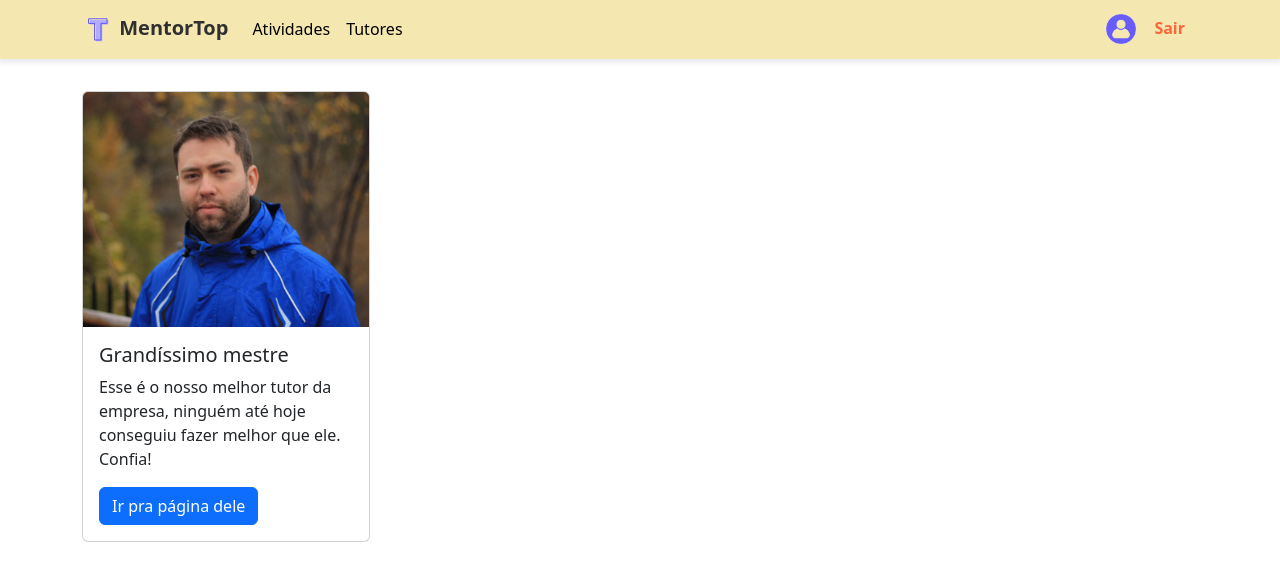
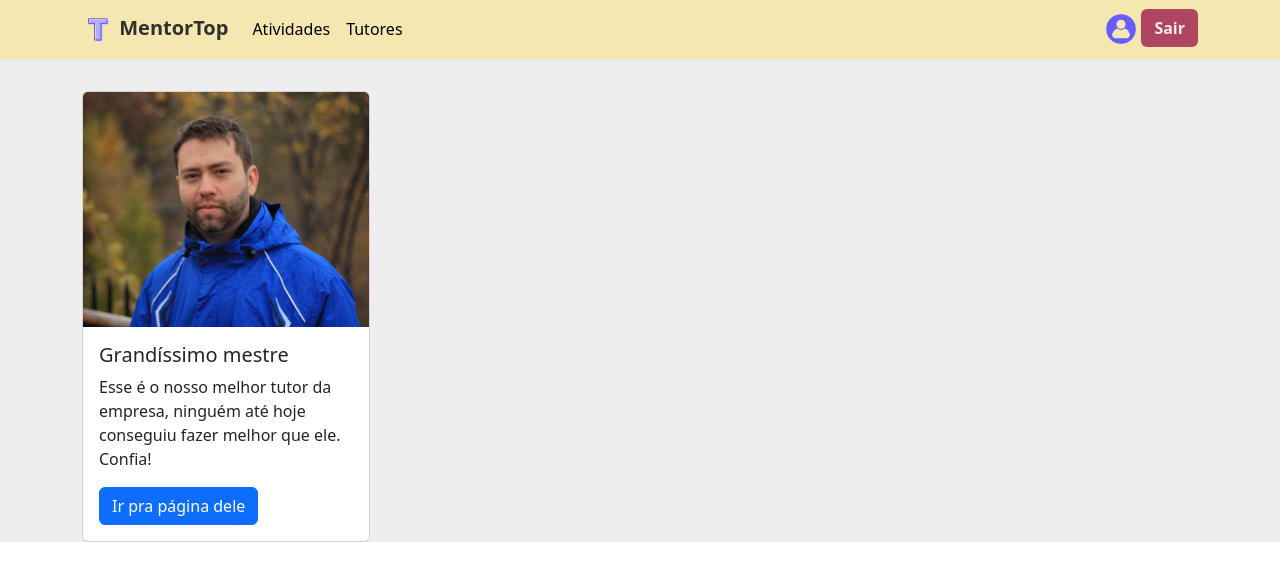
Before and after one commit to jhlmarques/Trabalho-Engenharia-de-Software, a Flask app: page /tutors in a window 1280 px wide. Shown: the top 581 px of the page. Run offline with Flask 2, Linux system fonts and the light colour scheme.

Commit message:
initial css and color pallet config

```diff
--- a/app/main.py
+++ b/app/main.py
@@ -148,4 +148,4 @@ def logout():
 
 
 if __name__ == "__main__":
-    app.run()
+    app.run(debug=True)
--- /dev/null
+++ b/app/static/app.css
@@ -0,0 +1,52 @@
+/* Colors */
+:root {
+    --primary-color: #685CFC;
+    --primary-highlight-color: #4559b0;
+    --secondary-color: #d8dfff;
+    --secondary-highlight-color: #b1bfff;
+    --success-color: #b0a945;
+    --danger-color: #b04560;
+    --danger-highlight-color: #7b3043;
+    --light-color: #EDEDED;
+    --dark-color: #2a2a2a;
+    --page-background-color: #eeeeee;
+}
+
+.primary-button{
+    background-color: var(--primary-color);
+    color: var(--light-color);
+    font-weight: bold;
+}
+
+.primary-button:hover{
+    background-color: var(--primary-highlight-color);
+    color: var(--light-color);
+    font-weight: bold;
+}
+
+.secondary-button{
+    background-color: var(--secondary-color);
+    color: var(--dark-color);
+    font-weight: bold;
+}
+
+.secondary-button:hover{
+    background-color: var(--secondary-highlight-color);
+    color: var(--dark-color);
+    font-weight: bold;
+}
+
+.danger-button{
+    background-color: var(--danger-color);
+    color: var(--light-color);
+    font-weight: bolder;
+}
+
+.danger-button:hover{
+    background-color: var(--danger-highlight-color);
+    color: var(--light-color);
+}
+
+.background{
+    background-color: var(--page-background-color);
+}
--- a/app/templates/activity_creation.html
+++ b/app/templates/activity_creation.html
@@ -4,7 +4,6 @@ Atividades
 {% endblock %}
 
 {% block content %}
-  <div class="container">
   {% if activityType == '0' %}
   <form action="/activities/create?activityType=0" method="POST">
     <div class="input-group" style="margin-bottom: 1.5rem">
@@ -64,5 +63,4 @@ Atividades
     </div>
   </form>
   {% endif %}
-  </div>
 {% endblock %}
--- a/app/templates/activity_details.html
+++ b/app/templates/activity_details.html
@@ -4,7 +4,6 @@ Atividades
 {% endblock %}
 
 {% block content %}
-  <div class="container">
   {% if isSubscribed %}
   <form action="/activities/{{activityDetails.id}}?subscribing=0" method="POST">
     <button type="submit" class="btn" style="color: #FAFAFA; background-color: #FF653B;">Cancelar Inscrição</button>
@@ -16,5 +15,4 @@ Atividades
     <button type="submit" class="btn" style="color: #FAFAFA; background-color: #685CFC ;">Inscrever-se</button>
   </form>
   {% endif %}
-  </div>
 {% endblock %}
--- a/app/templates/base.html
+++ b/app/templates/base.html
@@ -11,15 +11,21 @@
         <base href="/">
 
         <link rel="shortcut icon" type="image/ico" href="../static/favicon.ico">
+
         <title>
             {% block title %}
             {% endblock %}
         </title>
+
         <!-- Bootstrap CSS -->
         <link href="https://cdn.jsdelivr.net/npm/bootstrap@5.3.0-alpha1/dist/css/bootstrap.min.css" rel="stylesheet" integrity="sha384-GLhlTQ8iRABdZLl6O3oVMWSktQOp6b7In1Zl3/Jr59b6EGGoI1aFkw7cmDA6j6gD" crossorigin="anonymous">
+
+        <!--  Load CSS in Flask with html-->
+        <link rel="stylesheet" href='/static/app.css'/>
     </head>
     <body>
     <!-- Navbar here -->
+    <div class="background">
       <nav class="navbar navbar-expand-lg navbar-light" style="margin-bottom: 2rem; background-color: #F4E7B0; box-shadow: 0px 2px 5px 2px #E9ECEF">
         <div class="container">
           <a class="navbar-brand" href="/activities" style="color: #303030; font-weight: bold;">
@@ -55,16 +61,18 @@
               </div>
               <img src="../static/user_icon.png" alt="Logo" width="40" height="40" class="d-inline-block">
               <form action="/logout" method="POST">
-                <button class="btn btn-default" type="submit" style="color: #ff653b; font-weight: bolder;">Sair</button>
+                <button class="btn danger-button" type="submit">Sair</button>
               </form>
             </div>
           </div>
         </div>
       </nav>
       <!-- Future Content here -->
+      <div class="container">
         {% block content %}
         {% endblock %}
+      </div>
       <script src="https://cdn.jsdelivr.net/npm/bootstrap@5.3.0-alpha1/dist/js/bootstrap.bundle.min.js" integrity="sha384-w76AqPfDkMBDXo30jS1Sgez6pr3x5MlQ1ZAGC+nuZB+EYdgRZgiwxhTBTkF7CXvN" crossorigin="anonymous"></script>
-
-    </body>
+    </div>
+  </body>
 </html>
--- a/app/templates/login.html
+++ b/app/templates/login.html
@@ -13,10 +13,13 @@
     <title>Login</title>
     <!-- Bootstrap CSS -->
     <link href="https://cdn.jsdelivr.net/npm/bootstrap@5.3.0-alpha1/dist/css/bootstrap.min.css" rel="stylesheet" integrity="sha384-GLhlTQ8iRABdZLl6O3oVMWSktQOp6b7In1Zl3/Jr59b6EGGoI1aFkw7cmDA6j6gD" crossorigin="anonymous">
+
+    <!--  Load CSS in Flask with html-->
+    <link rel="stylesheet" href='/static/app.css'/>
 </head>
 
 <body>
-    <section class="vh-100" style="margin-top: 2rem;">
+    <section class="vh-100 background" style="padding-top: 2rem;">
         <div class="container-fluid h-custom">
           <div class="row d-flex justify-content-center align-items-center h-100">
             <div class="col-md-9 col-lg-6 col-xl-5">
--- a/app/templates/tutors.html
+++ b/app/templates/tutors.html
@@ -4,7 +4,6 @@ Tutores
 {% endblock %}
 
 {% block content %}
-  <div class="container">
   <div class="card" style="width: 18rem;">
     <img src="../static/Mestre.jpg" class="card-img-top" alt="...">
     <div class="card-body">
@@ -13,5 +12,4 @@ Tutores
       <a href="https://www.inf.ufrgs.br/~dgbalreira/" target="_blank" class="btn btn-primary">Ir pra página dele</a>
     </div>
   </div>
-  </div>
 {% endblock %}
```
Also changed, not shown: app/templates/activities.html (+5 -7 lines). Lines whose indentation alone changed are shown as unchanged.
